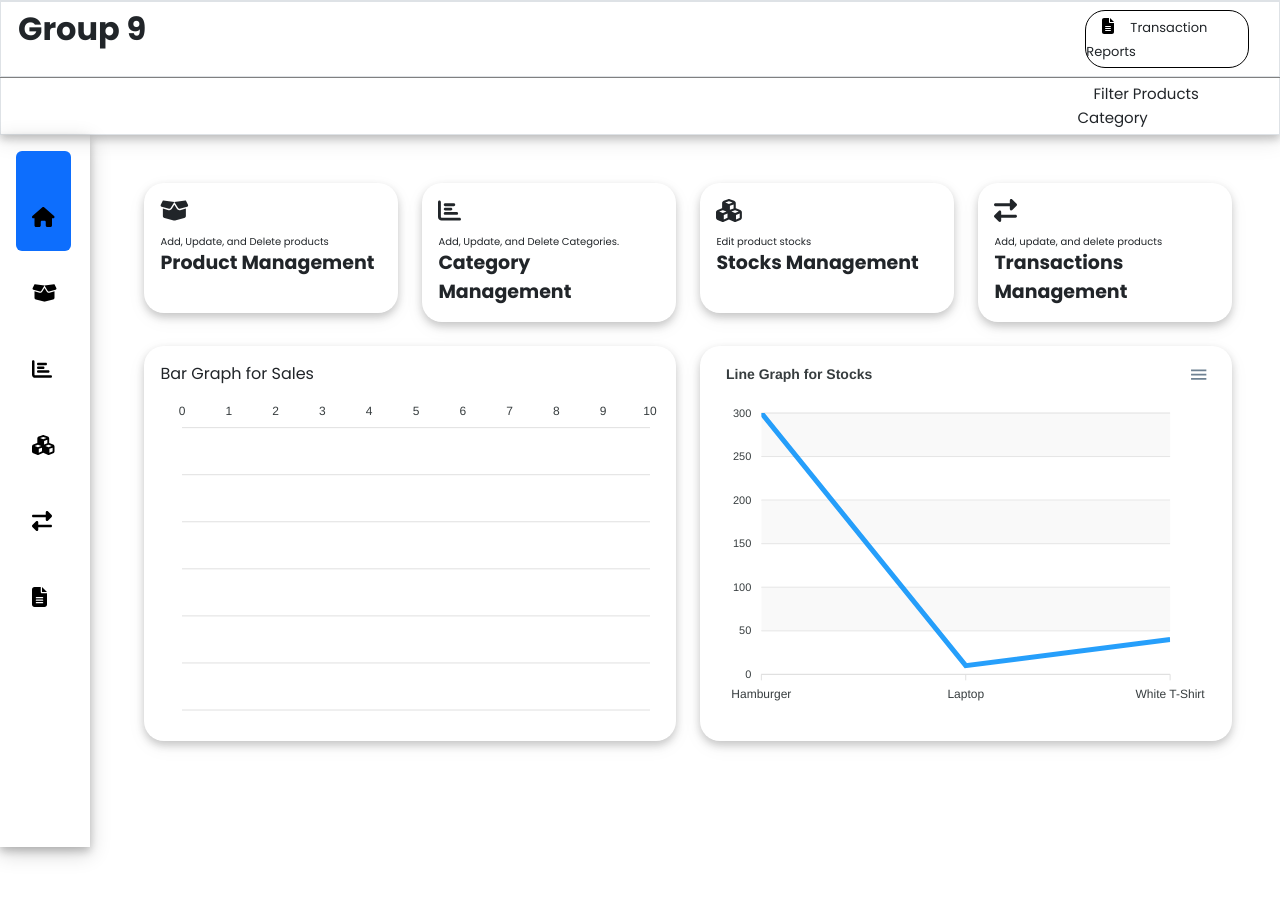
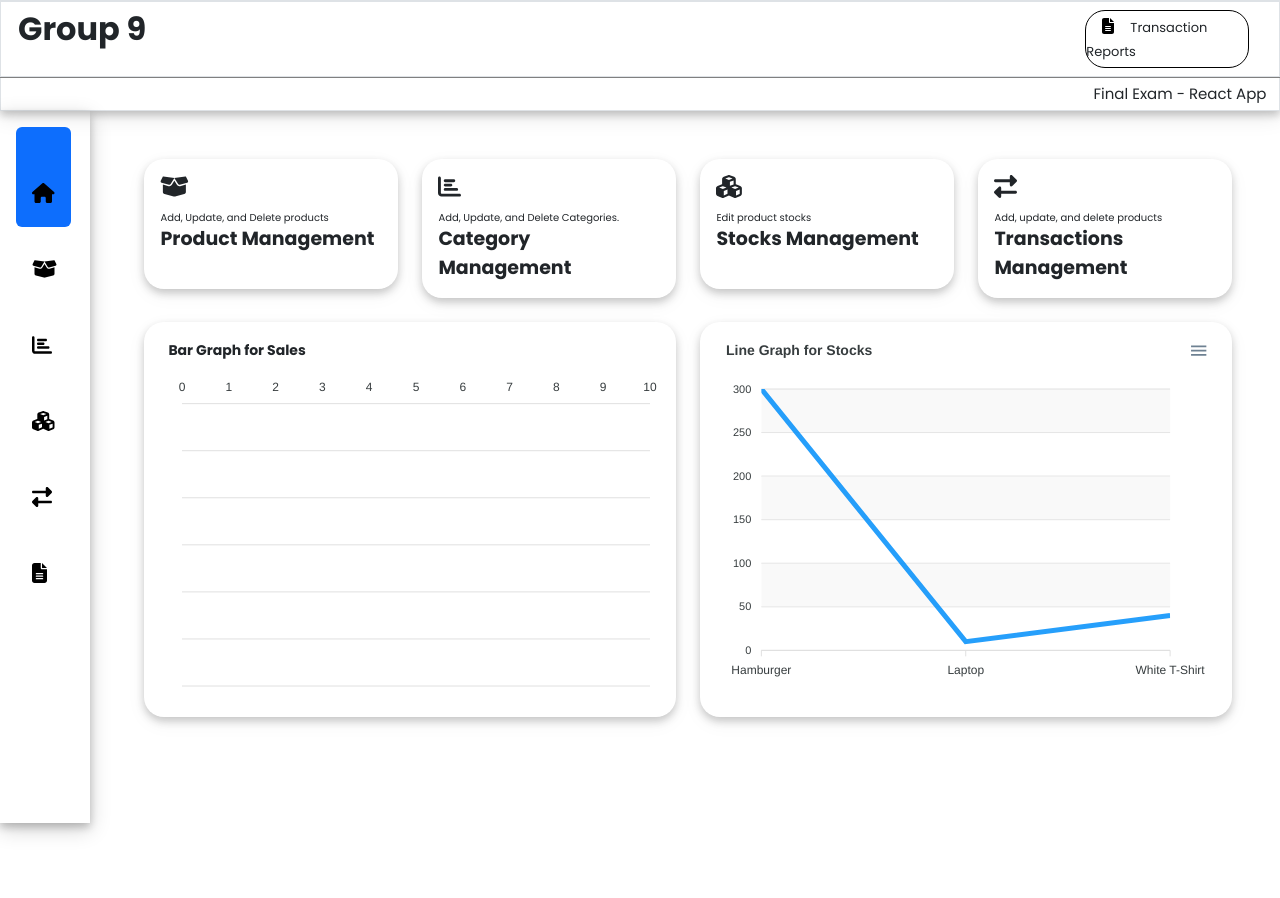
Before and after one commit to RicardoJrHermogino/group9_final_exam, a React (Create React App) app: page / in a window 1280 px wide. Shown: the top 898 px of the page. Built offline with nearby package versions, Linux system fonts and the light colour scheme.

Commit message:
bar graph

```diff
--- a/src/App.js
+++ b/src/App.js
@@ -98,10 +98,6 @@ function App() {
   };
 
 
-  const salesData = [30, 40, 25, 50, 49, 21, 70, 51, 60, 40, 20, 15];
-
-
-
   return (
     <>
 <div className='border' style={{ width: '100%', boxShadow: '0 4px 8px 0 rgba(0, 0, 0, 0.2), 0 6px 20px 0 rgba(0, 0, 0, 0.10)' }}>
@@ -134,7 +130,7 @@ function App() {
                         </div>
                         <div className='col-2' >
 
-                            <span className='ms-3 ' style={{fontSize:'15px'}}>Filter  Products Category</span>
+                            <span className='ms-3 ' style={{fontSize:'15px'}}>Final Exam - React App</span>
 
                         </div>
                   </div>
--- a/src/Pages/Dashboard.js
+++ b/src/Pages/Dashboard.js
@@ -2,12 +2,13 @@ import React, { useState } from 'react';
 import 'bootstrap/dist/css/bootstrap.min.css';
 import { FontAwesomeIcon } from '@fortawesome/react-fontawesome';
 import { faBoxOpen, faCubes, faChartBar, faExchangeAlt } from '@fortawesome/free-solid-svg-icons';
-import { Modal, Button } from 'react-bootstrap';
-import ProductManagement from './ProductManagement';
+
 import Chart from 'react-apexcharts';
 
 const Dashboard = ({products, transactions}) => {
 
+  // ---------------------------------------------------------------------------------------------------------------------------------------------
+  // HOVER STYLES LANG YAA
   const [isHovered1, setHover1] = useState(false);
   const [isHovered2, setHover2] = useState(false);
   const [isHovered3, setHover3] = useState(false);
@@ -30,12 +31,12 @@ const Dashboard = ({products, transactions}) => {
 
 
 
-
+// ----------------------------------------------------------------------------------------------------------------------------------------------
+// BAR GRAPHS
   const groupedTransactions = [];
   for (const transaction of transactions) {
     let existingProduct = null;
 
-    // Check if the product already exists in groupedTransactions
     for (const groupedTransaction of groupedTransactions) {
       if (groupedTransaction.name === transaction.name) {
         existingProduct = groupedTransaction;
@@ -43,14 +44,13 @@ const Dashboard = ({products, transactions}) => {
       }
     }
 
-    // If the product exists, update its quantity, otherwise add a new entry
     if (existingProduct) {
       existingProduct.quantity += transaction.quantity;
     } else {
       groupedTransactions.push({
         name: transaction.name,
         quantity: transaction.quantity,
-        price: transaction.price, // Make sure to include the price property
+        price: transaction.price,
       });
     }
   }
@@ -69,7 +69,7 @@ const Dashboard = ({products, transactions}) => {
       bar: {
         borderRadius: 10,
         dataLabels: {
-          position: 'top', // top, center, bottom
+          position: 'top',
         },
       },
     },
@@ -246,7 +246,7 @@ const Dashboard = ({products, transactions}) => {
                       onMouseEnter={() => setHover5(true)}
                       onMouseLeave={() => setHover5(false)}
               >
-                Bar Graph for Sales
+                <b className='ms-2' style={{fontSize:'14px'}}>Bar Graph for Sales</b>
                 <Chart options={barChartOptions} series={barChartOptions.series} type="bar" height={350} />
               </div>
             </div>
--- a/src/Pages/TransactionManagement.js
+++ b/src/Pages/TransactionManagement.js
@@ -152,7 +152,7 @@
 
 
           <div className="row">
-                  <div className="col-lg-10 col-md-8 col-sm-6 py-4 mx-auto " style={{backgroundColor:'#F2F2F2', borderRadius: '25px', width: '89%', boxShadow: '0 4px 8px 0 rgba(0, 0, 0, 0.2), 0 6px 20px 0 rgba(0, 0, 0, 0.19)'  }}>
+                  <div className="col-lg-10 col-md-8 col-sm-6 py-5 mx-auto " style={{ borderRadius: '25px', width: '89%', boxShadow: '0 4px 8px 0 rgba(0, 0, 0, 0.2), 0 6px 20px 0 rgba(0, 0, 0, 0.19)'  }}>
                       <div className='table-responsive'>
                       <table className=' text-center' style={{width:'100%', fontSize:'90%'}}>
 
```
